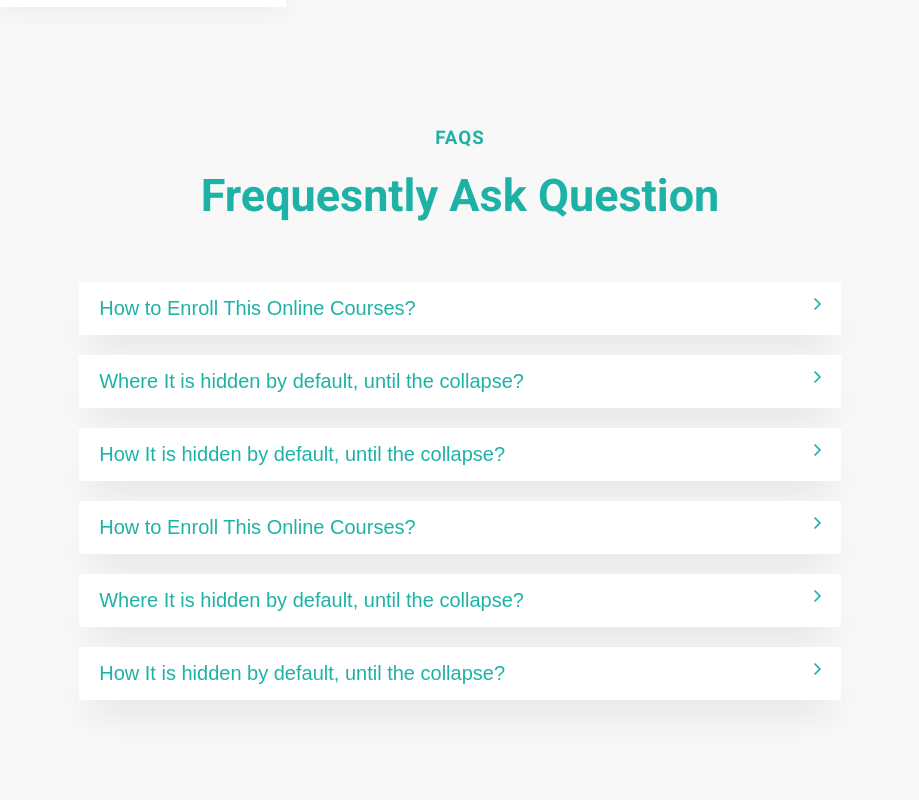
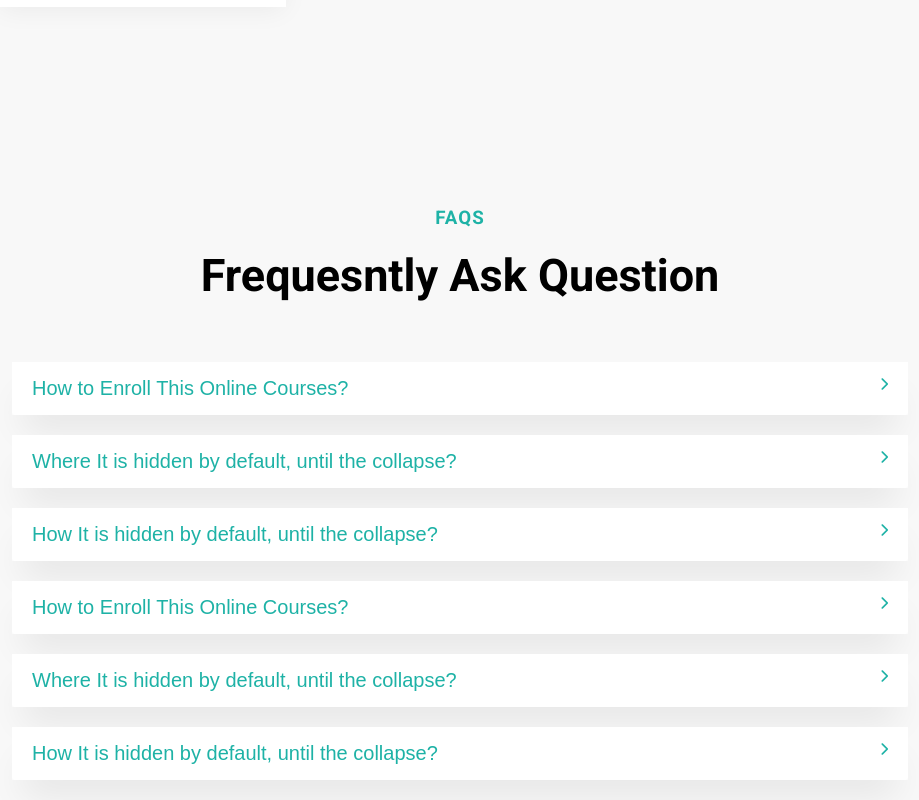
Before and after one commit to CherniIyes/Education, a Next.js app: page / in a window 1280 px wide. Shown: the part 6246-7046 px from the top of the page, without its empty margins (180-1099 px from the left). Built offline with nearby package versions, Linux system fonts and the light colour scheme.

Commit message:
polishing

```diff
--- a/src/components/pricing/Pricing.jsx
+++ b/src/components/pricing/Pricing.jsx
@@ -1,10 +1,8 @@
 import React from "react"
 import Back from "../back/Back"
 import PriceCard from "./PriceCard"
+import Faq from "./Faq"
 import "./price.css"
-import "@/app/globals.css"
-
-import Faq from "./Faq"
 
 const Pricing = () => {
   return (
@@ -15,7 +13,7 @@ const Pricing = () => {
           <PriceCard />
         </div>
       </section>
-      <Faq />
+      {/* <Faq /> */}
     </div>
   )
 }
--- a/src/pages/home/Home.jsx
+++ b/src/pages/home/Home.jsx
@@ -5,6 +5,7 @@ import HAbout from "./homeComponents/HAbout"
 import Hero from "./hero/Hero"
 import Hprice from "./homeComponents/Hprice"
 import Testimonal from "../testimonal/Testimonal"
+import Faq from "@/components/pricing/Faq"
 
 const Home = () => {
   return (
@@ -15,6 +16,8 @@ const Home = () => {
       <Testimonal />
       <Hblog />
       <Hprice />
+      <Faq />
+
     </>
 
   )
```
Lines whose indentation alone changed are shown as unchanged.
